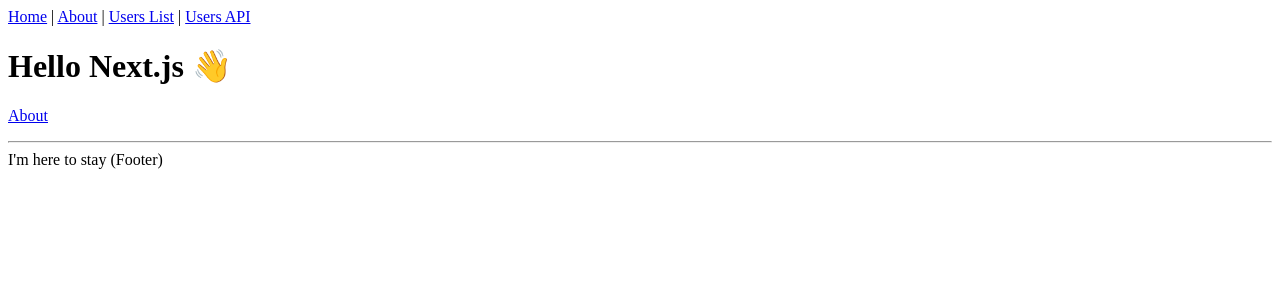
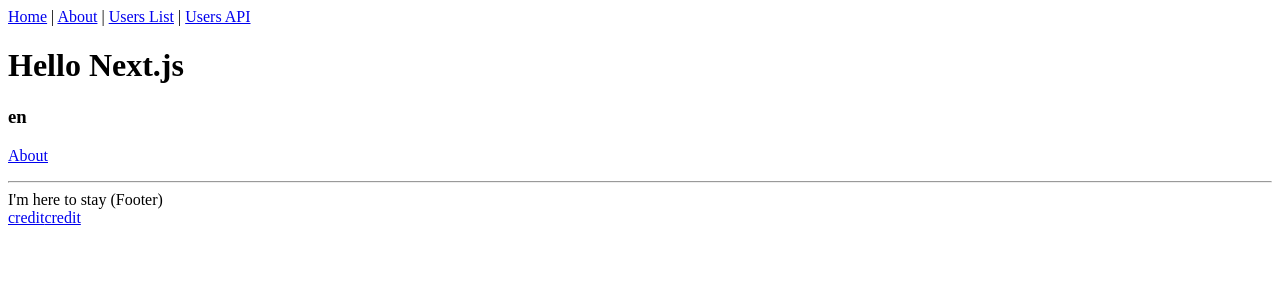
Before and after one commit to bnayae/wk-nexti18next-playground, a Next.js app: page / in a window 1280 px wide. Shown: the top 300 px of the page. Built offline with nearby package versions, Linux system fonts and the light colour scheme.

Commit message:
[ADD] locale routing

```diff
--- /dev/null
+++ b/next-i18next.config.js
@@ -0,0 +1,30 @@
+module.exports = {
+  i18n: {
+    defaultLocale: 'en',
+    locales: ['en', 'he'],
+  },
+  // this will download the translations from locize directly, in client (browser) and server (node.js)
+  // DO NOT USE THIS if having a serverless environment => this will generate too much download requests
+  //   => https://github.com/locize/i18next-locize-backend#important-advice-for-serverless-environments---aws-lambda-google-cloud-functions-azure-functions-etc
+  // backend: {
+  //   projectId: 'd3b405cf-2532-46ae-adb8-99e88d876733',
+  //   // apiKey: 'myApiKey', // to not add the api-key in production, used for saveMissing feature
+  //   referenceLng: 'en'
+  // },
+  // use: [
+  //   require('i18next-locize-backend/cjs')
+  // ],
+  // ns: ['common', 'footer', 'components/lang'], // the namespaces needs to be listed here, to make sure they got preloaded
+  // serializeConfig: false, // because of the custom use i18next plugin
+  // debug: true,
+  // saveMissing: true, // do not saveMissing to true for production
+};
+
+// for a serverless environment bundle the translations first. See downloadLocales script in package.json
+// and configre this file like this:
+// module.exports = {
+//   i18n: {
+//     defaultLocale: 'en',
+//     locales: ['en', 'de'],
+//   }
+// }
--- /dev/null
+++ b/next.config.js
@@ -0,0 +1,6 @@
+const { i18n } = require('./next-i18next.config');
+
+module.exports = {
+  reactStrictMode: true,
+  i18n,
+};
--- /dev/null
+++ b/pages/_app.tsx
@@ -0,0 +1,27 @@
+// import { appWithTranslation } from 'next-i18next';
+import App from 'next/app';
+import React from 'react';
+
+const MyApp = ({ Component, pageProps }) => {
+  return (
+    <div>
+      <Component {...pageProps} />
+      <a
+        href="https://dev.to/adrai/how-to-properly-internationalize-a-react-application-using-i18next-3hdb"
+        target="_blank"
+      >
+        credit
+      </a>
+      <a href="https://www.youtube.com/watch?v=UwzN8R6h9-U" target="_blank">
+        credit
+      </a>
+    </div>
+  );
+};
+
+MyApp.getInitialProps = async (appContext) => ({
+  ...(await App.getInitialProps(appContext)),
+});
+
+export default MyApp;
+// export default appWithTranslation(MyApp, nextI18NextConfig);
--- a/pages/index.tsx
+++ b/pages/index.tsx
@@ -1,9 +1,10 @@
 import Link from 'next/link'
 import Layout from '../components/Layout'
 
-const IndexPage = () => (
+const IndexPage = ({locale}) => (
   <Layout title="Home | Next.js + TypeScript Example">
-    <h1>Hello Next.js 👋</h1>
+    <h1>Hello Next.js </h1>
+    <h3>{locale}</h3>
     <p>
       <Link href="/about">
         <a>About</a>
@@ -12,4 +13,23 @@
   </Layout>
 )
 
+export const getStaticProps = async ({ locale }) => ({
+  props:{locale}
+  // props: {
+  //   ...(await serverSideTranslations(locale, [
+  //     'common',
+  //     'screens/main',
+  //     'components/lang',
+  //   ])),
+  //   // Will be passed to the page component as props
+  // },
+  // if using the approach with the live translation download, meaning using i18next-locize-backend on server side,
+  // there is a reloadInterval for i18next-locize-backend that can be used to reload resources in a specific interval: https://github.com/locize/i18next-locize-backend#backend-options
+  // doing so it is suggested to also use the revalidate option, here:
+  // Next.js will attempt to re-generate the page:
+  // - When a request comes in
+  // - At most once every hour
+  // revalidate: 60 * 60, // in seconds
+});
+
 export default IndexPage
```
